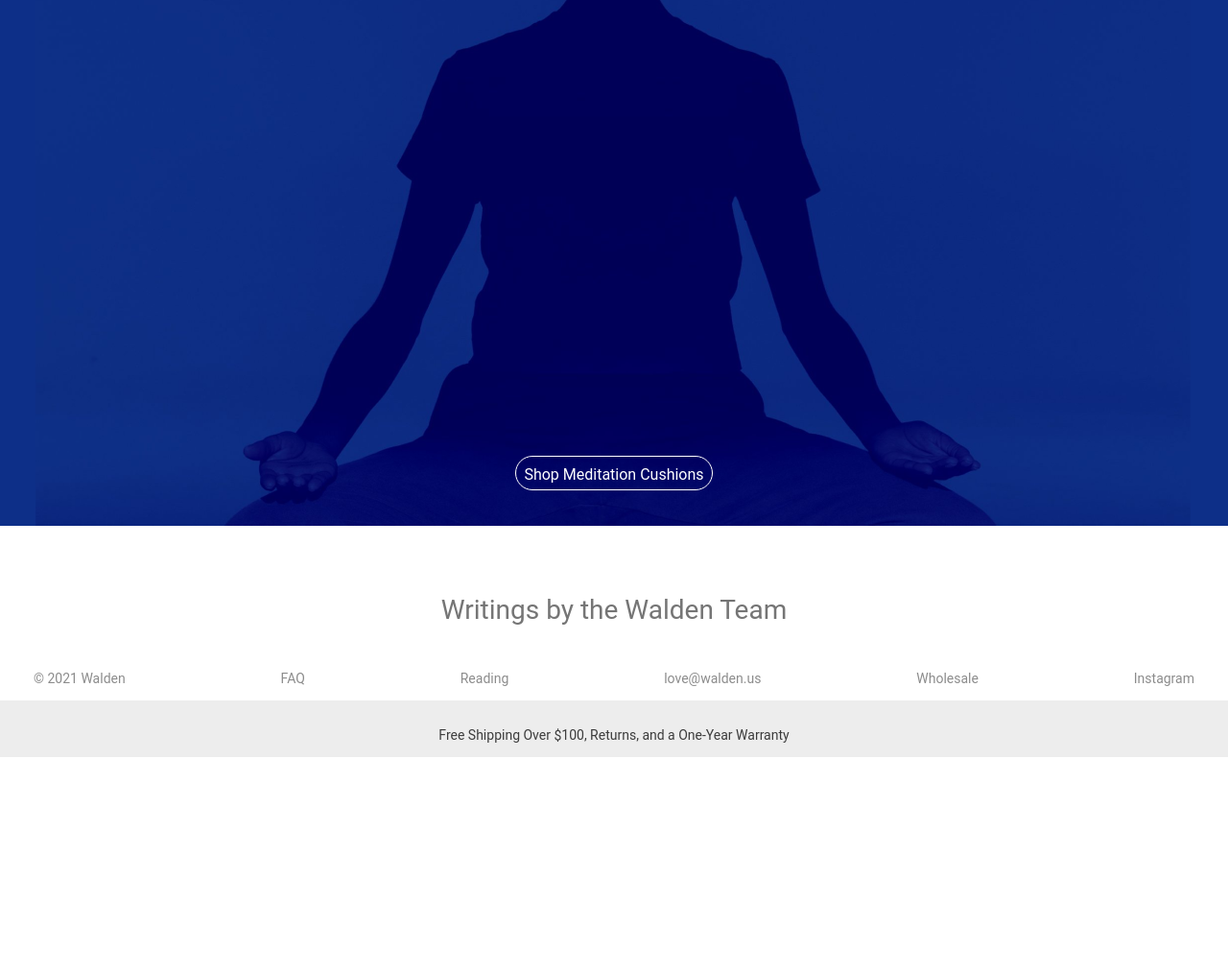
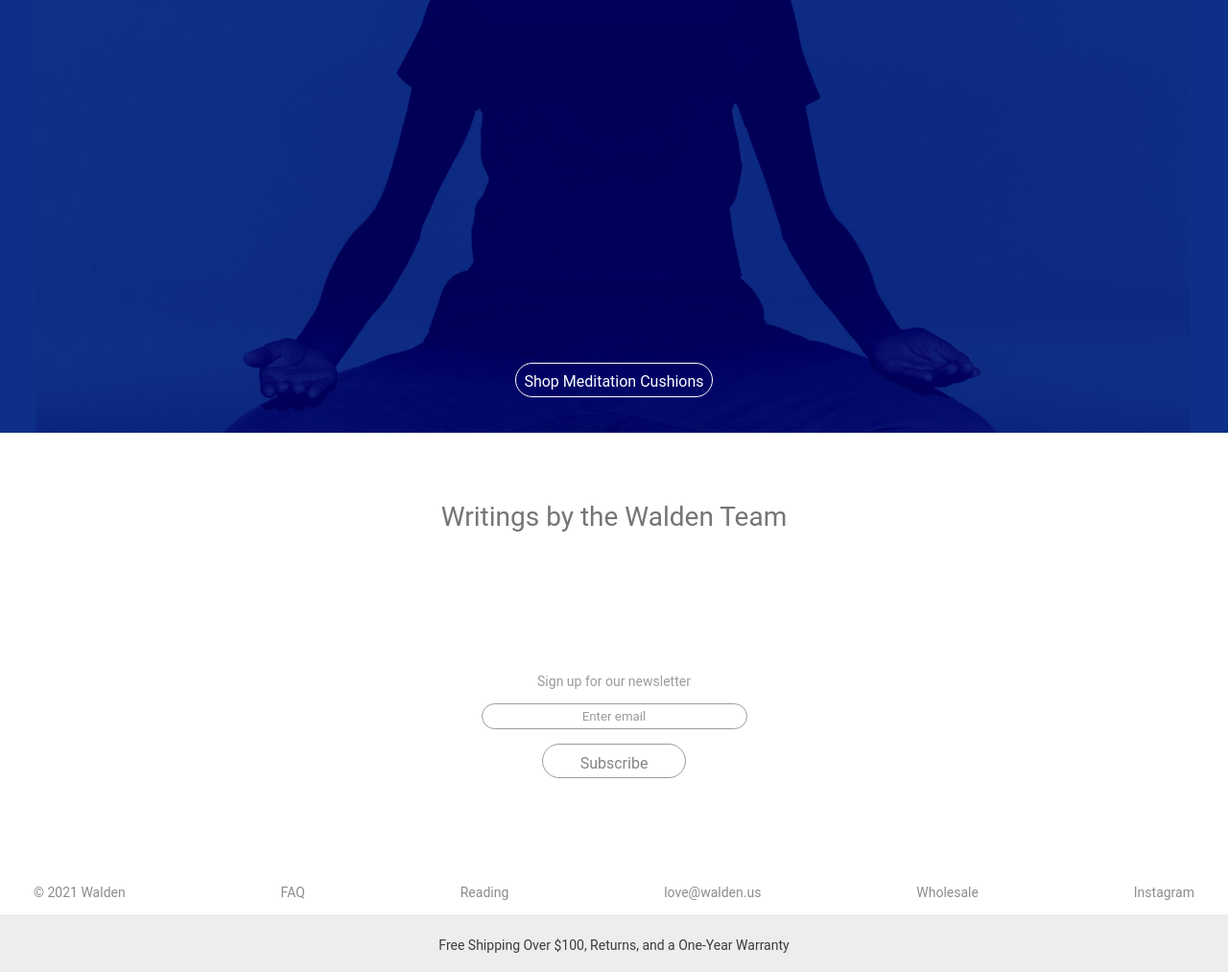
Before and after one commit to HappyGiZ/portfolio, a plain HTML site: page meditation_products/index.html in a window 1280 px wide. Shown: the part 3103-4116 px from the top of the page at 96% size. Before the commit the page ends 3892 px from the top, so only its background shows below. Drawn offline with Linux system fonts and the light colour scheme.

Commit message:
27.02.2023

```diff
--- a/meditation_products/css/style.css
+++ b/meditation_products/css/style.css
@@ -129,16 +129,27 @@ header {
 .gong-button {
   width: 105px;
 }
-.reviews-cards__block {
+
+.reviews-wrapper {
+  display: grid;
+  grid-template-columns: repeat(auto-fit, minmax(350px, 1fr));
+  padding: 0 50px;
+  gap: 50px;
+  margin-bottom: 75px;
+}
+
+.reviews-card {
+  display: grid;
   text-align: center;
 }
 
-.reviews-card {
-  display: inline-block;
-  text-align: center;
-  border: 1px solid red;
-  width: 350px;
-  margin: 0 20px 10px;
+.reviews-card__img {
+  margin-bottom: 10px;
+}
+
+.reviews-card__text {
+  font-size: 12px;
+  color: #848484;
 }
 
 .space {
@@ -151,7 +162,6 @@ header {
 }
 .space-description {
   padding-top: 188px;
-  margin-top: 188px;
 }
 
 .space-button {
@@ -166,6 +176,43 @@ header {
   color: #8c8c8c;
 }
 
+.subscribe-form {
+  padding-top: 100px;
+  height: 320px;
+  color: #9b9b9b;
+  text-align: center;
+}
+
+.subscribe-form__label {
+  display: block;
+  font-size: 14px;
+  margin-bottom: 15px;
+}
+
+.subscribe-form__input {
+  display: block;
+  width: 277px;
+  height: 27px;
+  margin: 0 auto;
+  text-align: center;
+  border: 1px solid #9b9b9b;
+  border-radius: 20px;
+  margin-bottom: 15px;
+}
+
+.subscribe-form__input::placeholder {
+  color: #9b9b9b;
+}
+
+.subscribe-form__button {
+  width: 150px;
+  font-size: 16px;
+  padding-top: 5px;
+  background-color: #fff;
+  border: 1px solid #9b9b9b;
+  color: #848484;
+}
+
 .about {
   display: flex;
   justify-content: space-between;
@@ -176,15 +223,11 @@ header {
   margin-bottom: 15px;
 }
 
-.footer {
-  height: 59px;
+.shipping {
+  height: 60px;
+  padding-top: 24px;
   background: #ededed;
   font-size: 14px;
   text-align: center;
-  padding-top: 14px;
   color: #3c3c3c;
 }
-
-.footer p {
-  padding-top: 14px;
-}
--- a/meditation_products/index.html
+++ b/meditation_products/index.html
@@ -15,7 +15,7 @@
     <header class="header">
       <div class="header-logo">WALDEN</div>
       <div class="header-menu">
-        <a href="#cushions"></a>
+        <!-- <a href="#cushions"></a> -->
         <div class="header-menu__link">Meditation Cushions</div>
         <div class="header-menu__link">The Gong</div>
         <div class="header-menu__link">Apparel</div>
@@ -57,13 +57,14 @@
   </section>
 
   <section class="reviews">
-    <div class="reviews-cards__block">
+    <div class="reviews-wrapper">
       <div class="reviews-card">
         <div class="reviews-card__img">
           <img src="img/review_01.png" alt="">
         </div>
-        <div class="reviews-card__text">“Bolster a newfound interest in<br>meditation or improve a seasoned pro’s <br>
-          setup.”</div>
+        <div class="reviews-card__text">“Bolster a newfound interest in <br> meditation or improve a seasoned pro’s <br>
+          setup.”
+        </div>
       </div>
       <div class="reviews-card">
         <div class="reviews-card__img">
@@ -75,16 +76,16 @@
         <div class="reviews-card__img">
           <img src="img/review_03.png" alt="">
         </div>
-        <div class="reviews-card__text">“Underneath this Mat, could be anything:<br>air, the ocean, Earth.”</div>
+        <div class="reviews-card__text">“Underneath this Mat, could be anything: <br> air, the ocean, Earth.”</div>
       </div>
-    </div>
-    <div class="reviews-cards__block">
       <div class="reviews-card">
         <div class="reviews-card__img">
           <img src="img/review_04.png" alt="">
         </div>
-        <div class="reviews-card__text">“Bath oil is cool, but nothing will reduce <br> mom's raging stress levels like <br>
-          meditation.”</div>
+        <div class="reviews-card__text">“Bath oil is cool, but nothing will reduce <br> mom's raging stress levels like
+          <br>
+          meditation.”
+        </div>
       </div>
       <div class="reviews-card">
         <div class="reviews-card__img">
@@ -113,24 +114,25 @@
     <p class="writings-title title"> Writings by the Walden Team </p>
   </section>
 
-  <section class="subscription">
+  <div class="subscribe">
+    <form class="subscribe-form">
+      <label class="subscribe-form__label" for="email">Sign up for our newsletter</label>
+      <input class="subscribe-form__input" type="email" placeholder="Enter email">
+      <button class="subscribe-form__button btn">Subscribe</button>
+    </form>
+  </div>
 
-
-  </section>
-
-  <section class="about">
+  <div class="about">
     <div>© 2021 Walden</div>
     <div>FAQ</div>
     <div>Reading</div>
     <div>love@walden.us</div>
     <div>Wholesale</div>
     <div>Instagram</div>
-  </section>
+  </div>
 
-  <section class="footer">
-    <p>Free Shipping Over $100, Returns, and a One-Year Warranty</p>
-
-  </section>
+  <div class="shipping">
+    Free Shipping Over $100, Returns, and a One-Year Warranty</ </div>
 
 </body>
 
```
